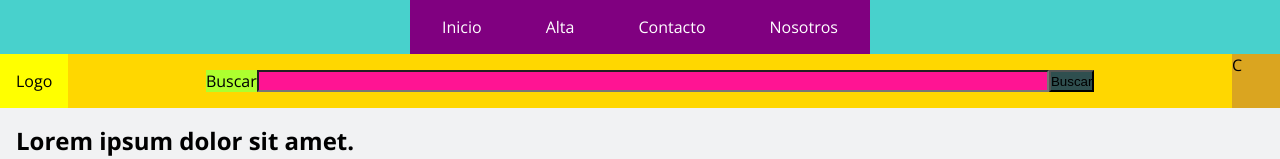
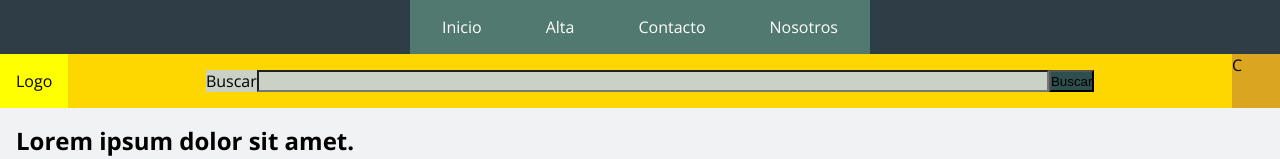
Before and after one commit to andres-franco10/andres-franco10, a plain HTML site: page index.html in a window 1280 px wide. Shown: the top 159 px of the page. Drawn offline with nearby package versions, Linux system fonts and the light colour scheme.

Commit message:
comiteo el proyecto

```diff
--- a/sass/layout/_header.scss
+++ b/sass/layout/_header.scss
@@ -30,7 +30,7 @@
             NAV BAR
 ***********************************/
 .nav-bar {
-    background-color: mediumturquoise;
+    background-color: #2F3E46;
 
     &__nav-list {
         display: flex;
@@ -48,12 +48,12 @@
 
     &__nav-item {
         text-align: center;
-        background-color: pink;
+        background-color: #354F52;
     }
 
     &__nav-link {
         display: block;
-        background-color: purple;
+        background-color: #52796F;
         color: #fff;
         padding: 1em 2em;
         text-decoration: none;
@@ -72,7 +72,7 @@
             SEARCH BAR
 ***********************************/
 .search-bar {
-    background-color: olivedrab;
+    background-color:#84A98C;
     display: flex;
     justify-content: space-between;
 
@@ -93,11 +93,11 @@
     }
 
     &__form-label {
-        background-color: greenyellow;
+        background-color: #CAD2C5;
     }
 
     &__form-search {
-        background-color: deeppink;
+        background-color: #CAD2C5;
         width: 70%;
     }
 
@@ -120,7 +120,7 @@
 ***********************************/
 .menu-toggle {
     display: none;
-    background-color: red;
+    background-color: #CAD2C5;
     flex: 0 0 3em;
     position: relative;
     cursor: pointer;
```
Also changed, not shown: css/main.css, 1 other file.
